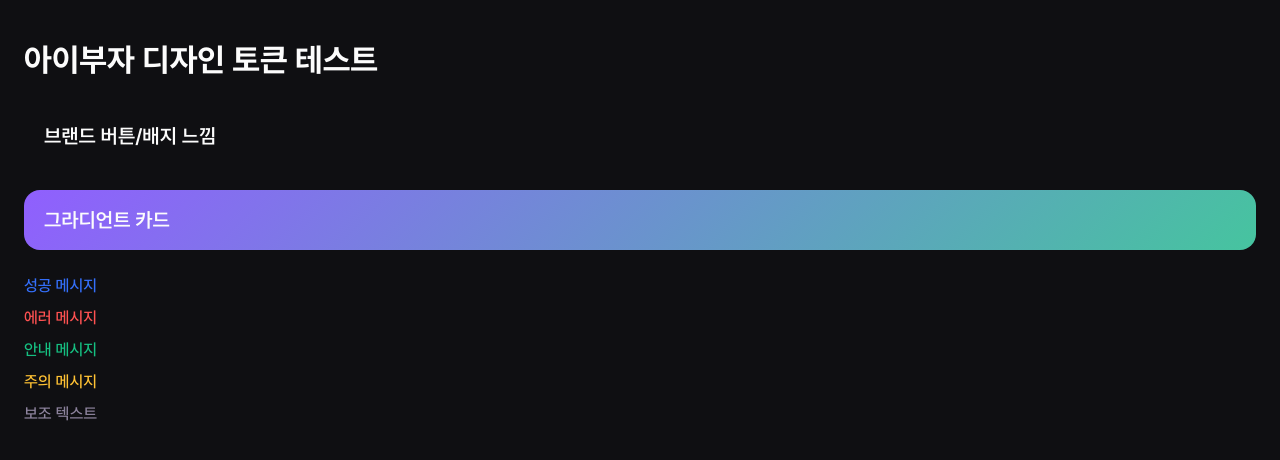
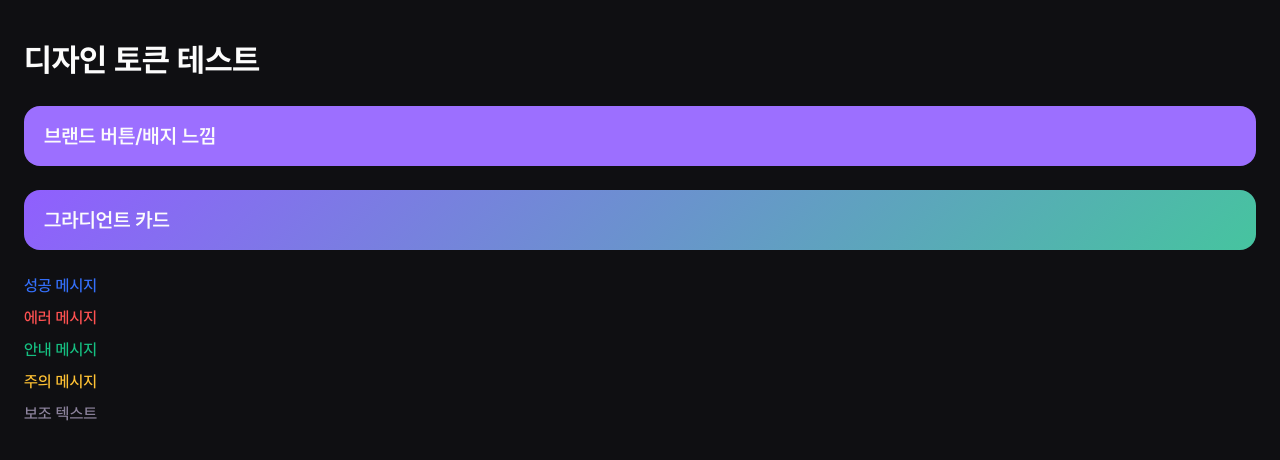
Before and after one commit to hana-connect/frontend, a Next.js app: page / in a window 1280 px wide. Shown: the top 460 px of the page. Built offline with nearby package versions, Linux system fonts and the light colour scheme.

Commit message:
feat(root): pruple 추가
디자인 토큰 세팅(폰트, 컬러)

HF-19

```diff
--- a/src/app/globals.css
+++ b/src/app/globals.css
@@ -63,6 +63,8 @@
   --color-brand-purple-1: var(--color-brand-purple-1);
   --color-brand-purple-2: var(--color-brand-purple-2);
   --color-brand-purple-3: var(--color-brand-purple-3);
+  --color-brand-purple-4: var(--color-brand-purple-4);
+  --color-brand-purple-background: var(--color-brand-purple-background);
   --color-brand-secondary: var(--color-brand-secondary);
   --color-brand-black: var(--color-brand-black);
 
--- a/src/app/page.tsx
+++ b/src/app/page.tsx
@@ -2,9 +2,9 @@ export default function Home() {
   return (
     <main className="min-h-screen bg-background px-6 py-10 text-white">
       <section className="space-y-6">
-        <h1 className="text-heading-32-b">아이부자 디자인 토큰 테스트</h1>
+        <h1 className="text-heading-32-b">디자인 토큰 테스트</h1>
 
-        <div className="rounded-2xl bg-brand-solid px-5 py-4">
+        <div className="rounded-2xl bg-brand-purple-1 px-5 py-4">
           <p className="text-title-20-sb">브랜드 버튼/배지 느낌</p>
         </div>
 
--- a/src/styles/token.css
+++ b/src/styles/token.css
@@ -12,6 +12,8 @@
   --color-brand-purple-1: #9c6fff;
   --color-brand-purple-2: #e8d8ff;
   --color-brand-purple-3: #f6efff;
+  --color-brand-purple-4: #b465ff;
+  --color-brand-purple-background: rgba(111, 70, 201, 0.7);
   --color-brand-secondary: #61e0bc;
   --color-brand-black: #1c073c;
   --color-grey-1: #493963;
```
